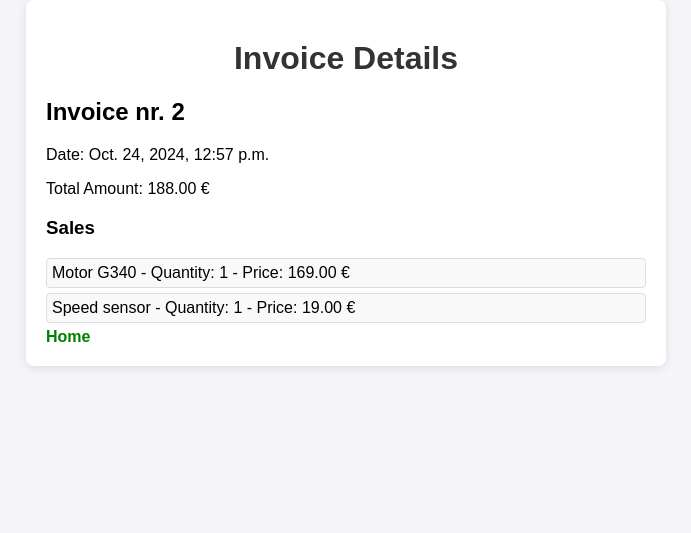
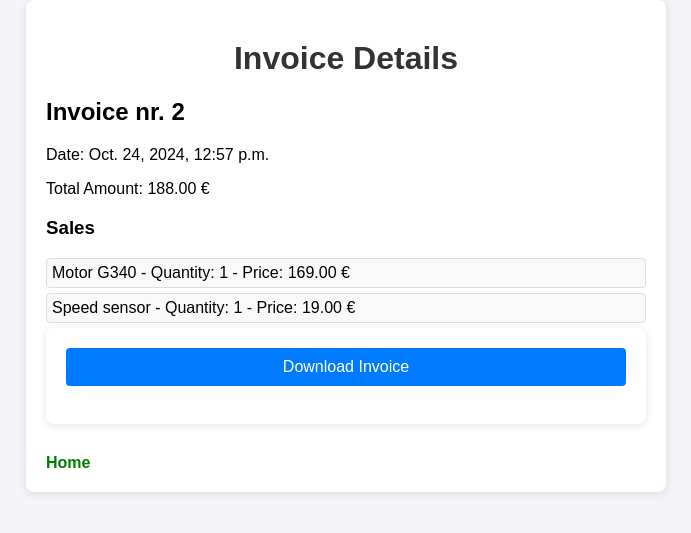
Before and after one commit to emax-77/Inventory-Management-System, a Django app: page /invoice/1/ in a window 1280 px wide. Shown: the top 533 px of the page, without its empty margins (294-985 px from the left). Run offline with Django 5.2, Linux system fonts and the light colour scheme; data comes from the database, SQL or seed files in the repository; parts of the project's set-up code (start-up, migrations or seed data) failed here and were passed over.

Commit message:
"Download Invoice" button added to invoice_detail.html

```diff
--- a/ims/templates/invoice_detail.html
+++ b/ims/templates/invoice_detail.html
@@ -22,6 +22,13 @@
             <li>{{ sale.product.name }} - Quantity: {{ sale.quantity_sold }} - Price: {{ sale.product.price }} €</li>
             {% endfor %}
         </ul>
+        <form method="post">
+            {% csrf_token %}
+            <button type="submit" class="button">Download Invoice</button>
+            <br>
+        </form>
+
+
         <a class="home-link" href="{% url 'product_list' %}">Home</a>
 
     </div>
```
